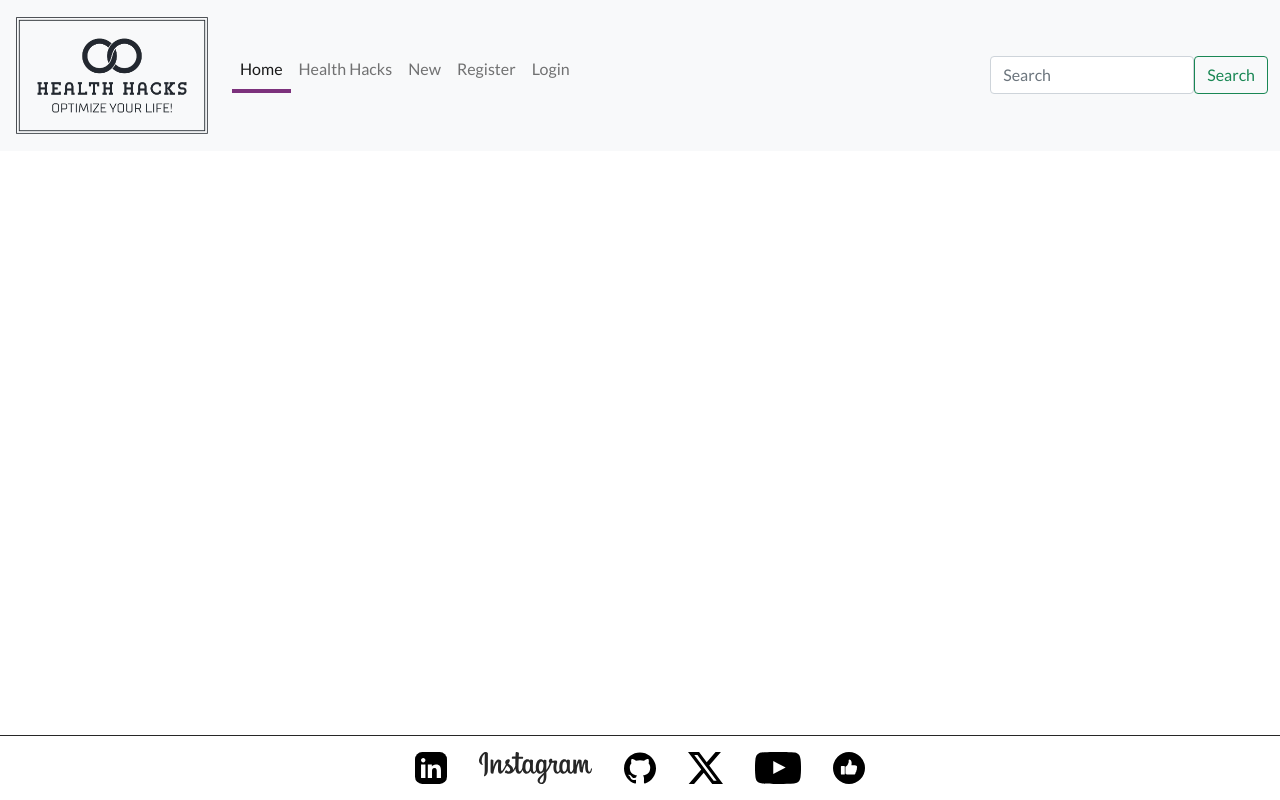
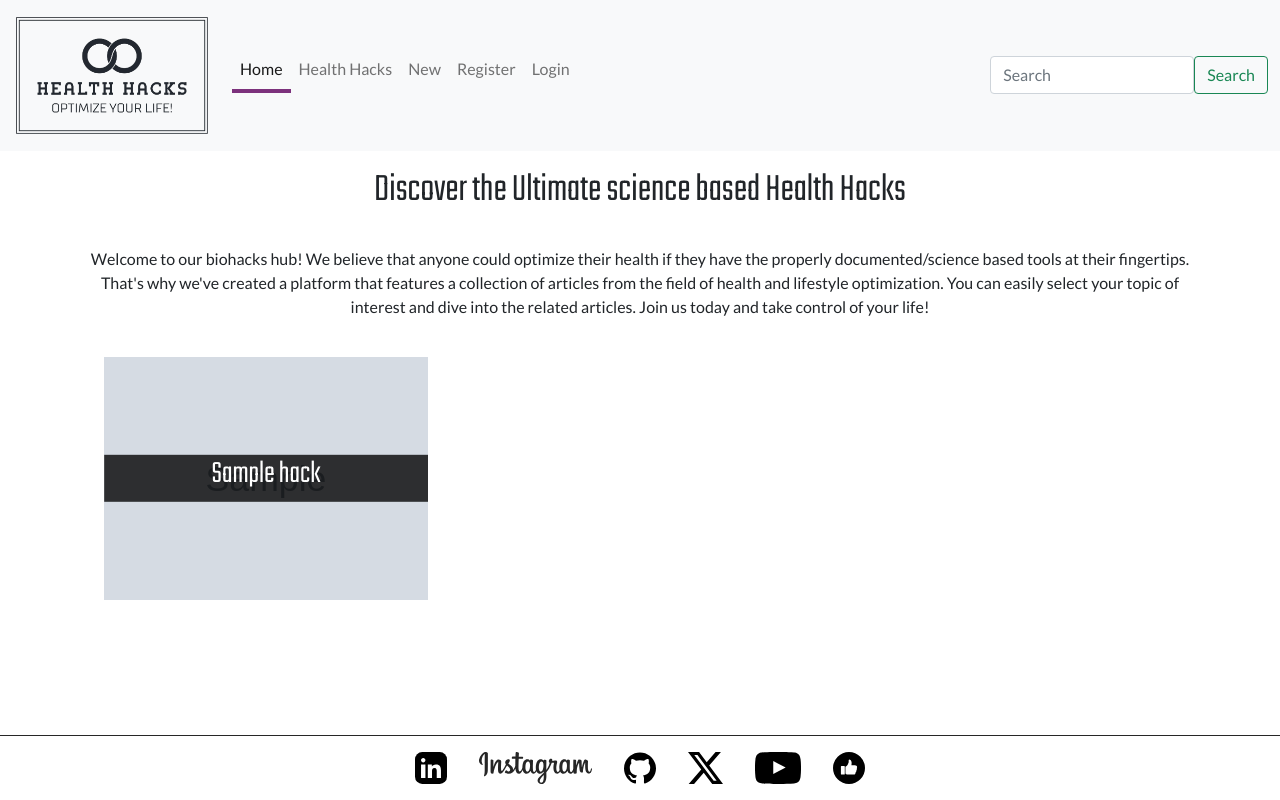
Before and after one commit to Gogomeg/Biohack-yourself, a Django app: page / in a window 1280 px wide. Run offline with Django 4.2, Linux system fonts and the light colour scheme; tables that the repository leaves empty hold one stand-in row (Sample ...).

Commit message:
Completing the home page, styling and displaynig the last 3 hacks

```diff
--- a/home/templates/home/index.html
+++ b/home/templates/home/index.html
@@ -1 +1,37 @@
-{% extends 'base.html' %}
+{% extends 'base.html' %} {% block title %}Home{% endblock %} /* go next row */
+{% block content %}
+
+<div class="container flex-column pt-3">
+  <section class="text-center">
+    <h1 class="main-title mx-auto">
+      Discover the Ultimate science based Health Hacks
+    </h1>
+
+    <p class="pt-4">
+      Welcome to our biohacks hub! We believe that anyone could optimize their
+      health if they have the properly documented/science based tools at their
+      fingertips. That's why we've created a platform that features a collection
+      of articles from the field of health and lifestyle optimization. You can
+      easily select your topic of interest and dive into the related articles.
+      Join us today and take control of your life!
+    </p>
+  </section>
+  <section>
+    <div class="hack-cont">
+      {% for hack in hacks %}
+      <a href="{% url 'hack_detail' hack.id %}" class="img-container">
+        <img
+          src="{{hack.image.url}}"
+          alt="{{hack.image_alt}}"
+          style="width: 100%"
+        />
+        <div class="centered">
+          <h2>{{hack.title}}</h2>
+        </div>
+      </a>
+      {% endfor %}
+    </div>
+  </section>
+</div>
+
+{% endblock %}
--- a/home/views.py
+++ b/home/views.py
@@ -1,8 +1,11 @@
-from django.shortcuts import render, get_object_or_404
-from django.views.generic import TemplateView
-from django.views.decorators.csrf import csrf_exempt
-# Create your views here.
+from django.views.generic import ListView
+from hacks.models import Hack
 
 
-class Index(TemplateView):
+class Index(ListView):
     template_name = 'home/index.html'
+    model = Hack
+    context_object_name = 'hacks'
+
+    def get_queryset(self):
+        return self.model.objects.all()[:3]
--- a/static/css/base.css
+++ b/static/css/base.css
@@ -141,6 +141,68 @@ a.navbar-brand {
     height: auto;
 }
 
+.hack-cont {
+    display: flex;
+    flex-direction: column;
+    flex-wrap: wrap;
+}
+
+a.img-container {
+    position: relative;
+    text-align: center;
+    color: var(--white);
+    margin: 2%;
+    overflow: hidden;
+    text-decoration: none;
+    border: 1px solid var(--border);
+    box-shadow: var(--smal-box-shadow);
+}
+
+a.img-container:hover {
+    color: var(--orange);
+}
+
+.img-container img {
+    width: 100%;
+    height: auto;
+}
+
+.centered {
+    width: 100%;
+    background-color: #000000c9;
+    position: absolute;
+    top: 50%;
+    left: 50%;
+    transform: translate(-50%, -50%);
+}
+
+/* Profiles */
+
+.profile-img {
+    width: 280px;
+    margin: 0 auto;
+}
+
+.profile-img img {
+    border-radius: 8px;
+    width: 100%;
+}
+
+.profile {
+    display: flex;
+    flex-direction: column;
+    justify-content: center;
+}
+
+.info {
+    width: 100%;
+    text-align: center;
+}
+
+.profile-hacks {
+    width: 100%;
+}
+
 @media screen and (min-width: 62.5em) {
     .hack-img {
         width: 40%;
```
Also changed, not shown: other parts of static/css/base.css (+4 -0 lines), hacks/views.py (+5 -5 lines), templates/allauth/account/email.html (+4 -4 lines).
